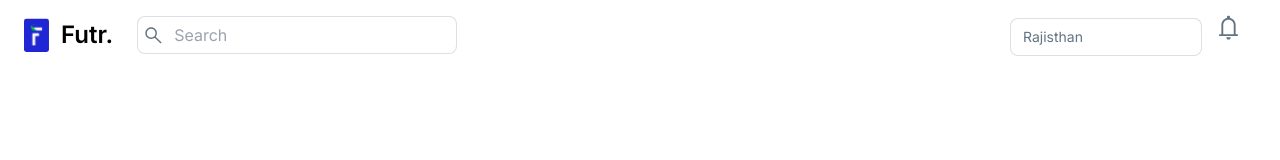
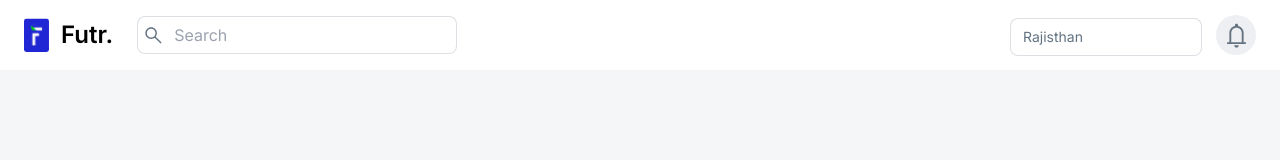
Before and after one commit to rajaziafat/Futr, a Next.js app: page / in a window 1280 px wide. Shown: the top 160 px of the page. Built offline with nearby package versions, Linux system fonts and the light colour scheme.

Commit message:
added header

```diff
--- a/app/(components)/Header.jsx
+++ b/app/(components)/Header.jsx
@@ -60,6 +60,7 @@ const Header = () => {
                     height={1000}
                     className="h-[17px] w-[17px] text-gray-400"
                     aria-hidden="true"
+                    alt="search"
                   />
                 </Combobox.Button>
               </div>
@@ -122,7 +123,7 @@ const Header = () => {
         <div>
           <SelectCity />
         </div>
-        <div className="h-[40px] w-[40px] rounded-[50%] bg-[]">
+        <div className="h-[40px] w-[40px] rounded-[50%] bg-[#EDEFF2] flex justify-center items-center">
           <Image
             src="/images/notifications.svg"
             className="w-[25px] h-[25px] cursor-pointer"
--- a/app/page.js
+++ b/app/page.js
@@ -2,7 +2,7 @@ import Header from "./(components)/Header";
 
 export default function Home() {
   return (
-    <main className="bg-[#F4F6F8]">
+    <main className="bg-[#F4F6F8] h-screen">
       <Header />
     </main>
   );
```
